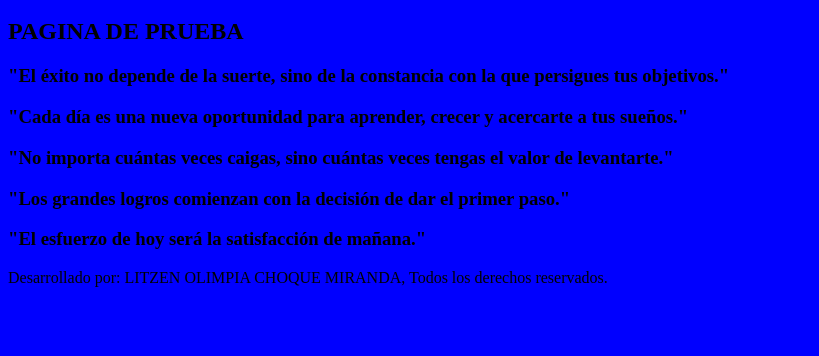
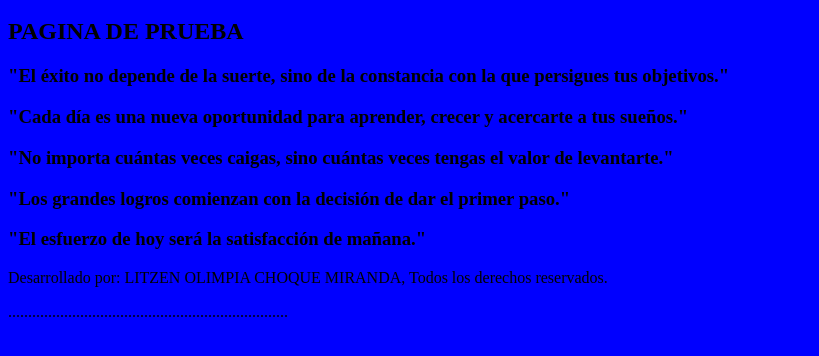
Before and after one commit to liss4322003/LITZEN_CHOQUE, a plain HTML site: page index.html in a window 1280 px wide. Shown: the part 48-404 px from the top of the page, without its empty margins (0-819 px from the left). Drawn offline with Linux system fonts and the light colour scheme.

Commit message:
TAREA TERMINADA

```diff
--- a/index.html
+++ b/index.html
@@ -13,6 +13,7 @@
 <h3>"El esfuerzo de hoy será la satisfacción de mañana."</h3>
     <footer>
     <p>Desarrollado por: LITZEN OLIMPIA CHOQUE MIRANDA, Todos los derechos reservados.</p>
+      <P>......................................................................</P>
 </footer>
   </body>
 </htm>
```
